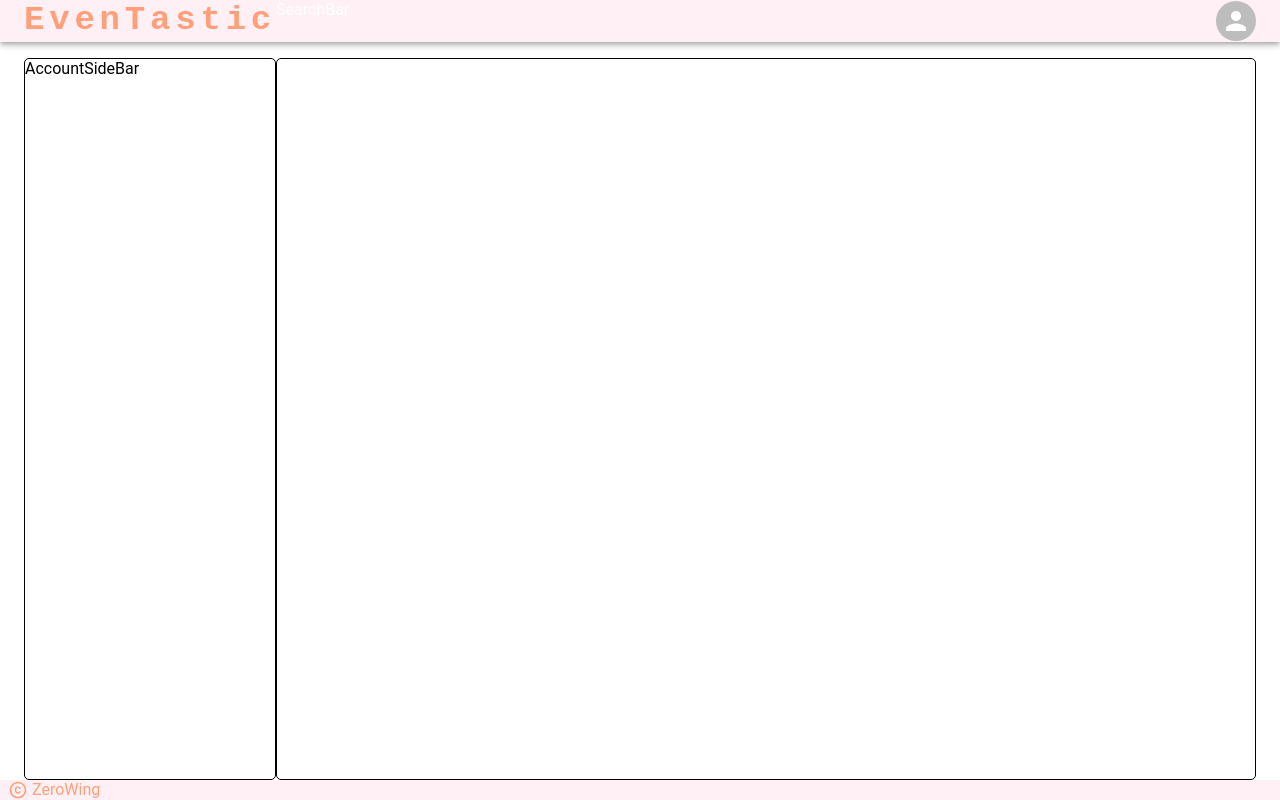
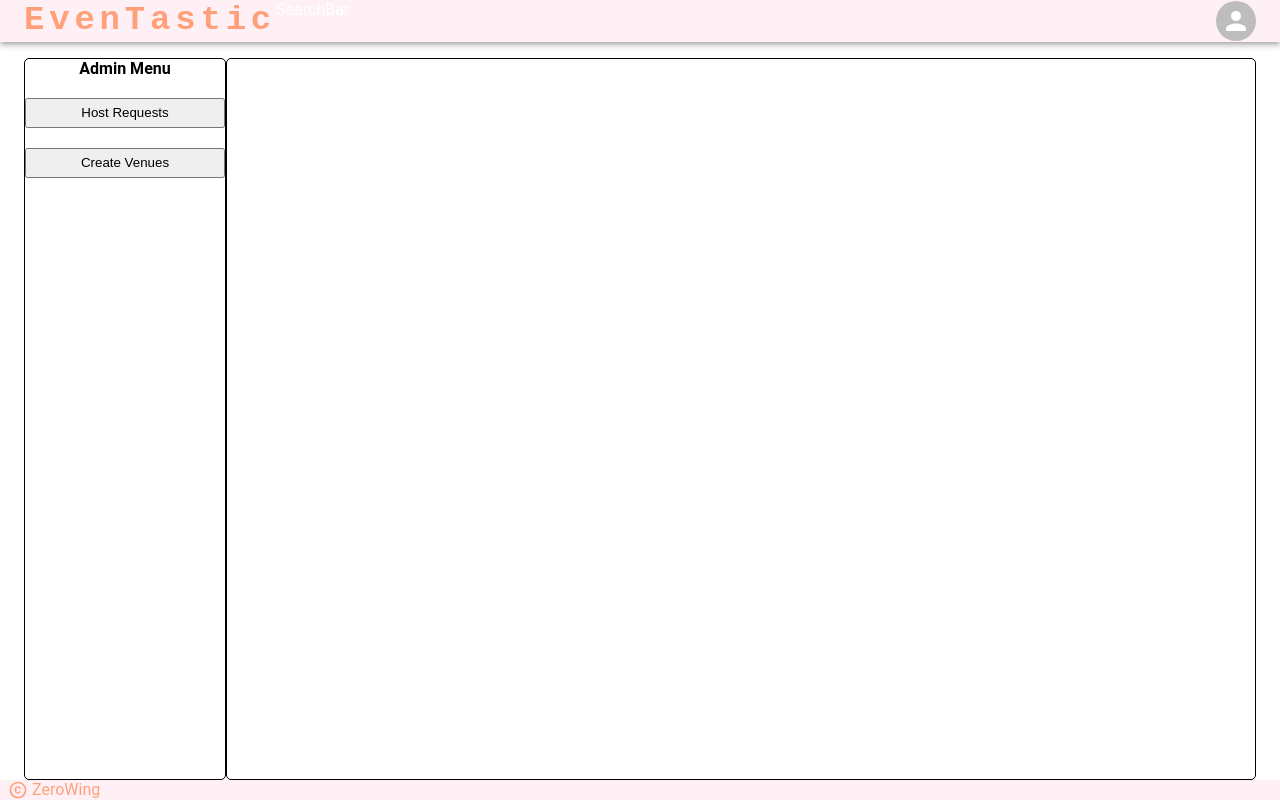
Before and after one commit to Jubto/EvenTastic, a React (Create React App) app in the folder frontend/eventastic-client/: page /admin/approveHosts in a window 1280 px wide. Built offline with nearby package versions, Linux system fonts and the light colour scheme; no server answers.

Commit message:
Adding Admin side menu bar

```diff
--- /dev/null
+++ b/frontend/eventastic-client/src/components/admin/AdminSideBar.jsx
@@ -0,0 +1,30 @@
+import { styled } from '@mui/material/styles';
+import { useNavigate } from "react-router-dom";
+
+export const SideBar = styled('div')`
+  width: 200px;
+  display: flex;
+  flex-direction: column;
+  border: 1px solid black;
+  border-radius: 5px;
+  align-items: center;
+`;
+
+export const SideBarButton = styled('button')`
+  width: 200px;
+  height: 30px;
+  margin-top: 20px;
+`;
+
+const AccountSideBar = () => {
+  const navigate = useNavigate();
+  return (
+    <SideBar>
+        <div><b>Admin Menu</b></div>
+        <SideBarButton onClick={() => navigate("/admin/approveHosts")} >Host Requests</SideBarButton>
+        <SideBarButton onClick={() => navigate("/admin/createVenues")} >Create Venues</SideBarButton>
+    </SideBar>
+  )
+}
+
+export default AccountSideBar
--- a/frontend/eventastic-client/src/components/admin/HostRequestCard.jsx
+++ b/frontend/eventastic-client/src/components/admin/HostRequestCard.jsx
@@ -65,13 +65,13 @@ const HostRequestCard = ( {hostData} ) => {
           <CardHeader title={hostData.org_name} />
           <CardContent>
             <Typography variant="h6" component="div">
-              Title: {hostData.job_title}
+              <b>Title:</b> {hostData.job_title}
             </Typography>
             <Typography variant="h6" component="div">
-              Qualification: {hostData.qualification}
+            <b>Qualification:</b> {hostData.qualification}
             </Typography>
             <Typography variant="h6" component="div">
-              Contact No: {hostData.host_contact_no}
+            <b>Contact No:</b> {hostData.host_contact_no}
             </Typography>
               <div>
                 <Button variant="contained" value={hostData.account_id} color="success" onClick={(e) => ApproveHost(e.target.value) } >
--- a/frontend/eventastic-client/src/screens/ApproveHostPage.jsx
+++ b/frontend/eventastic-client/src/screens/ApproveHostPage.jsx
@@ -1,5 +1,5 @@
 import { PageContainer } from '../components/styles/layouts.styled'
-import AccountSideBar from '../components/account/AccountSideBar'
+import AdminSideBar from '../components/admin/AdminSideBar'
 
 import { useState, useEffect } from 'react';
 import HostRequestCard from '../components/admin/HostRequestCard'
@@ -39,7 +39,7 @@ const ApproveHostPage = () => {
 
   return (
     <PageContainer maxWidth='false' direction='row'>
-      <AccountSideBar></AccountSideBar>
+      <AdminSideBar></AdminSideBar>
       <AdminContainer>
         <div  style={{ margin: '15px'}}>
           <Grid container spacing={8}>
```
